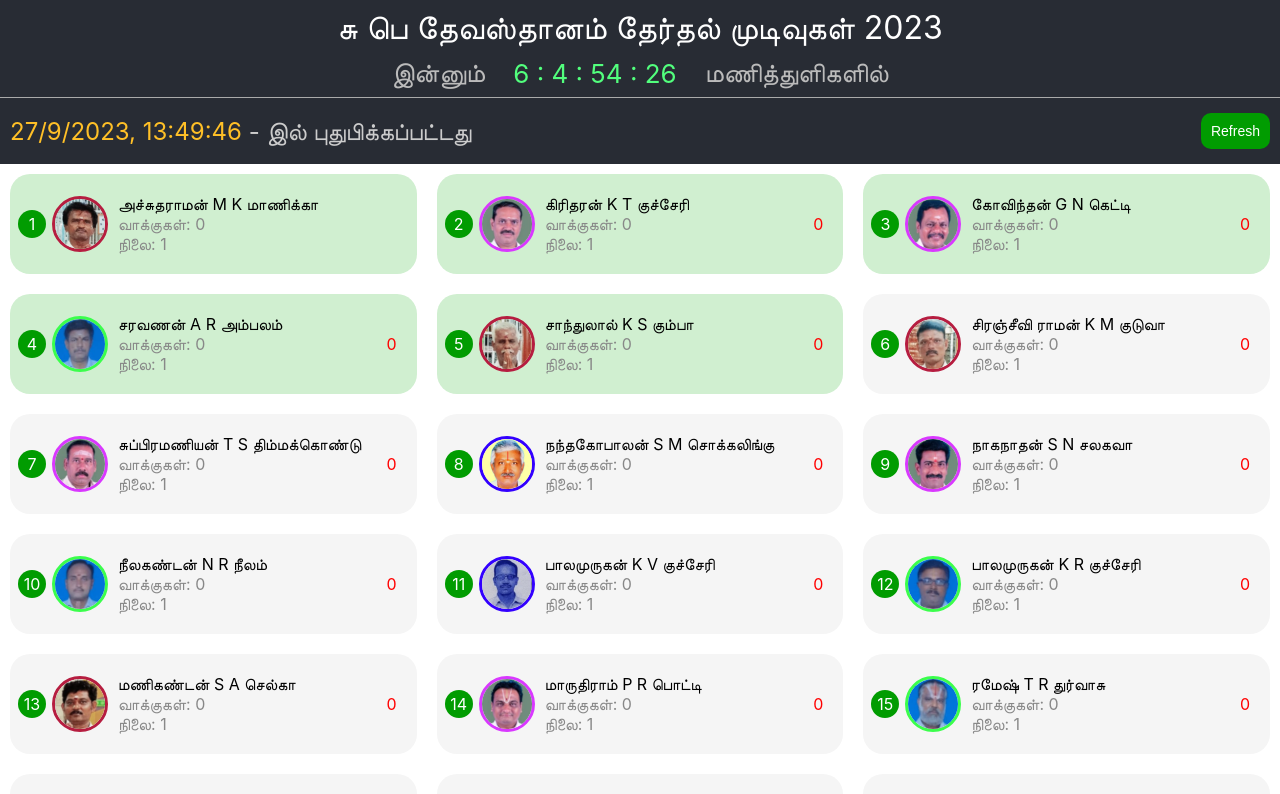
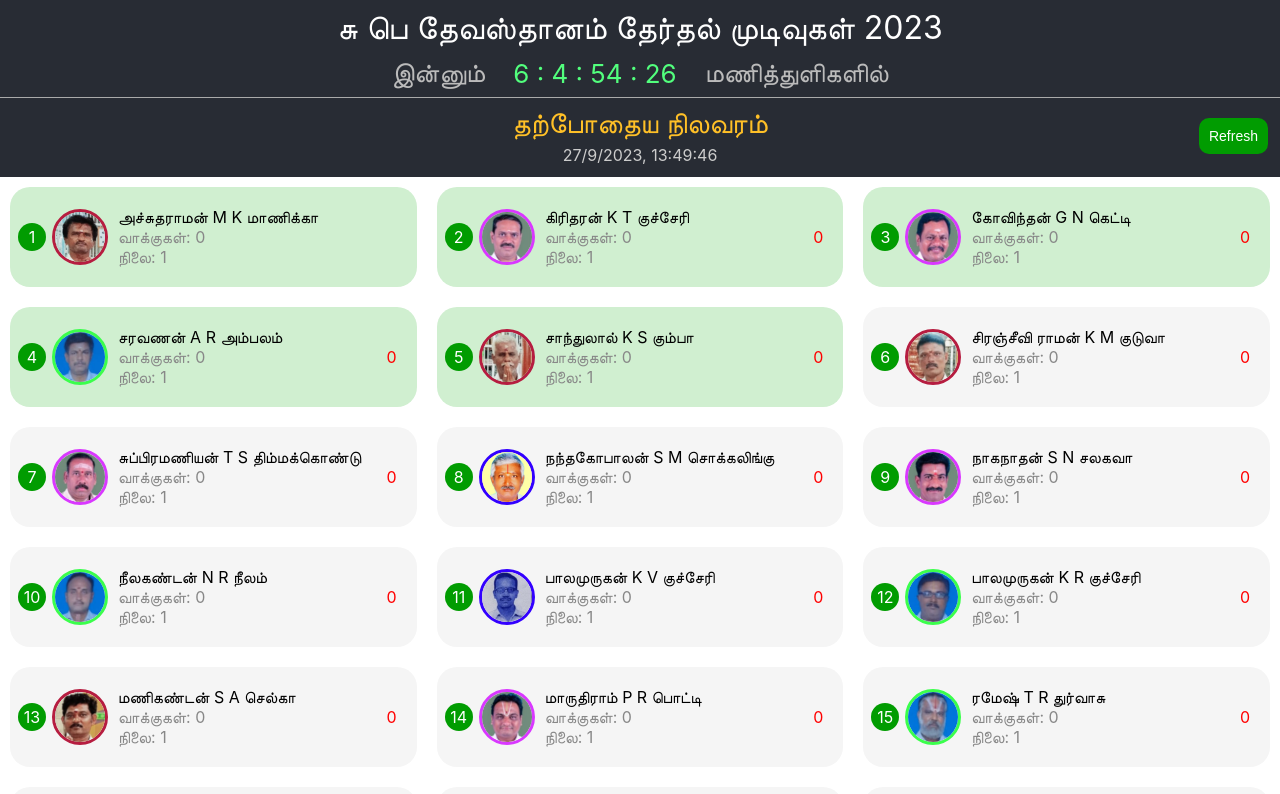
Before and after one commit to antandbuffalo/spd-election, a React (Create React App) app: page / in a window 1280 px wide. Shown: the top 794 px of the page. Built offline with nearby package versions, Linux system fonts and the light colour scheme.

Commit message:
updated home header

```diff
--- a/src/App.js
+++ b/src/App.js
@@ -7,19 +7,37 @@ import { convertMillisecondsToTime } from "./utility/util";
 function App() {
   const [time, setTime] = useState("");
   const [showCountDown, setShowCountDown] = useState(false);
+  const [nameColor, setNameColor] = useState({ color: "#aaa" });
+
+  const calculateTime = () => {
+    const diff = startTime - new Date().getTime();
+    if (diff > 0) {
+      setShowCountDown(true);
+      setTime(convertMillisecondsToTime(diff));
+      return false;
+    } else {
+      setShowCountDown(false);
+      return true;
+    }
+  };
 
   useEffect(() => {
+    calculateTime();
     const interval = setInterval(() => {
-      const diff = startTime - new Date().getTime();
-      if (diff > 0) {
-        setShowCountDown(true);
-        setTime(convertMillisecondsToTime(diff));
-      } else {
-        setShowCountDown(false);
+      const isClear = calculateTime();
+      if (isClear) {
         clearInterval(interval);
       }
     }, 1000);
-    return () => clearInterval(interval);
+
+    const colorInterval = setInterval(() => {
+      const hue = Math.floor(Math.random() * 255);
+    }, 10000);
+
+    return () => {
+      clearInterval(interval);
+      clearInterval(colorInterval);
+    };
   }, []);
 
   return (
@@ -36,7 +54,9 @@ function App() {
       </header>
       <Home />
       <footer>
-        <div className="footer">Brought to you by Jeyabalaji</div>
+        <div className="footer" style={nameColor}>
+          Developed by Jeyabalaji
+        </div>
       </footer>
     </div>
   );
--- a/src/Home/index.js
+++ b/src/Home/index.js
@@ -18,7 +18,7 @@ const Home = () => {
       }
       setMembersByRank(data?.members.sort((a, b) => a.rank - b.rank));
       setUpdatedAt(data?.time);
-      setRound(data?.round? data?.round : "");
+      setRound(data?.round ? data?.round : "");
     });
   };
   const startTimer = () => {
@@ -50,12 +50,23 @@ const Home = () => {
   return (
     <div className="home">
       <div className="home-header-container">
-        {round !== "" && <div className="round">சுற்று - {round}</div>}
         <div className="home-header">
-          <div className="updated-at">
-            <span>{updatedAt}</span> - இல் புதுபிக்கப்பட்டது
+          <div className="title">
+            {round !== "" && (
+              <div>
+                சுற்று
+                <span>{round}</span>
+                முடிவுகள்
+              </div>
+            )}
+            {round === "" && (
+              <div>
+                <div>தற்போதைய நிலவரம்</div>
+              </div>
+            )}
+            <div className="updated-at">{updatedAt}</div>
           </div>
-          <div>
+          <div className="btn-container">
             {apiStatus === API_STATUS.IN_PROGRESS && (
               <Spinner className="spinner" />
             )}
--- a/src/Home/index.scss
+++ b/src/Home/index.scss
@@ -3,40 +3,46 @@
     background-color: #282c34;
     position: sticky;
     top: 0px;
-    .round {
-      text-align: center;
-      color: #00ff3f;
-      padding-top: 6px;
-      font-size: 20px;
-    }
+
     .home-header {
       display: flex;
-      justify-content: space-between;
+      justify-content: center;
       align-items: center;
       min-height: 50px;
       padding: 8px 0;
 
-      .spinner {
-        width: 30px;
-        padding: 10px;
-        min-width: 60px;
+      > .title {
+        text-align: center;
+        font-size: 20px;
+        text-align: center;
+        color: #ffc027;
+        span:first-child {
+          color: #00ff3f;
+          margin: 0 6px;
+        }
+        .updated-at {
+          font-size: 12px;
+          margin-top: 4px;
+          color: #ccc;
+        }
       }
 
-      > .updated-at {
-        color: white;
-        margin-left: 10px;
-        color: #ccc;
-        font-size: 16px;
-        span:first-child {
-          color: #ffc027;
-        }
+      .btn-container {
+        position: absolute;
+        right: 12px;
+        top: 14px;
+        bottom: 14px;
       }
+
+      .spinner {
+        margin-right: 12px;
+      }
+
       .refresh-button {
         background-color: #019c01;
         padding: 10px;
         border-radius: 10px;
         font-size: 14px;
-        margin-right: 10px;
         min-width: 60px;
         cursor: pointer;
         color: white;
@@ -146,15 +152,17 @@
   }
   @media (min-width: 1000px) {
     .home-header-container {
-      .round {
-        font-size: 34px;
-      }
       .home-header {
-        .updated-at {
-          color: white;
-          margin-left: 10px;
-          color: #ccc;
-          font-size: 24px;
+        padding: 8px 0 12px 0;
+        .title {
+          font-size: 28px;
+          .updated-at {
+            font-size: 16px;
+          }
+        }
+        .btn-container {
+          top: 20px;
+          bottom: 20px;
         }
       }
     }
```
